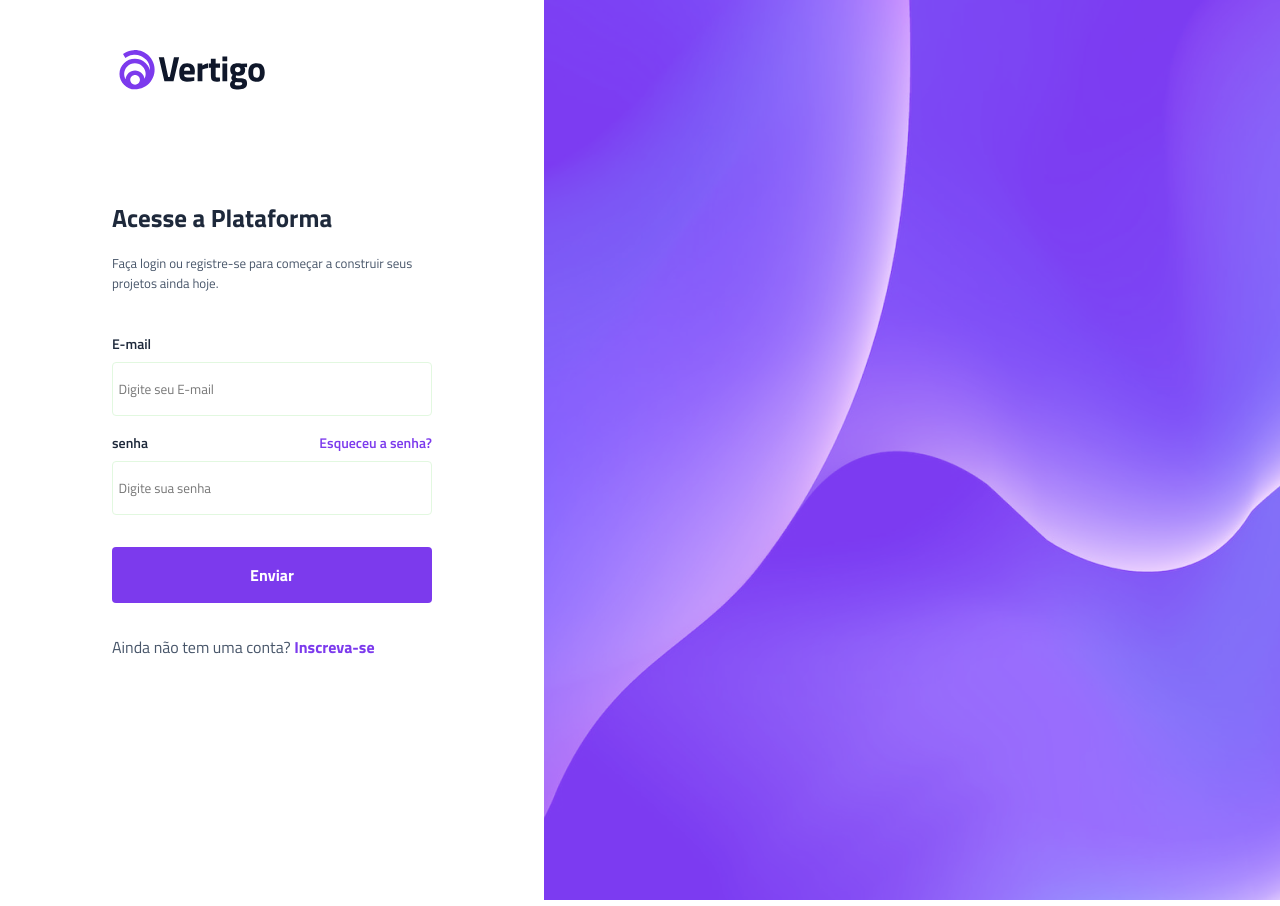
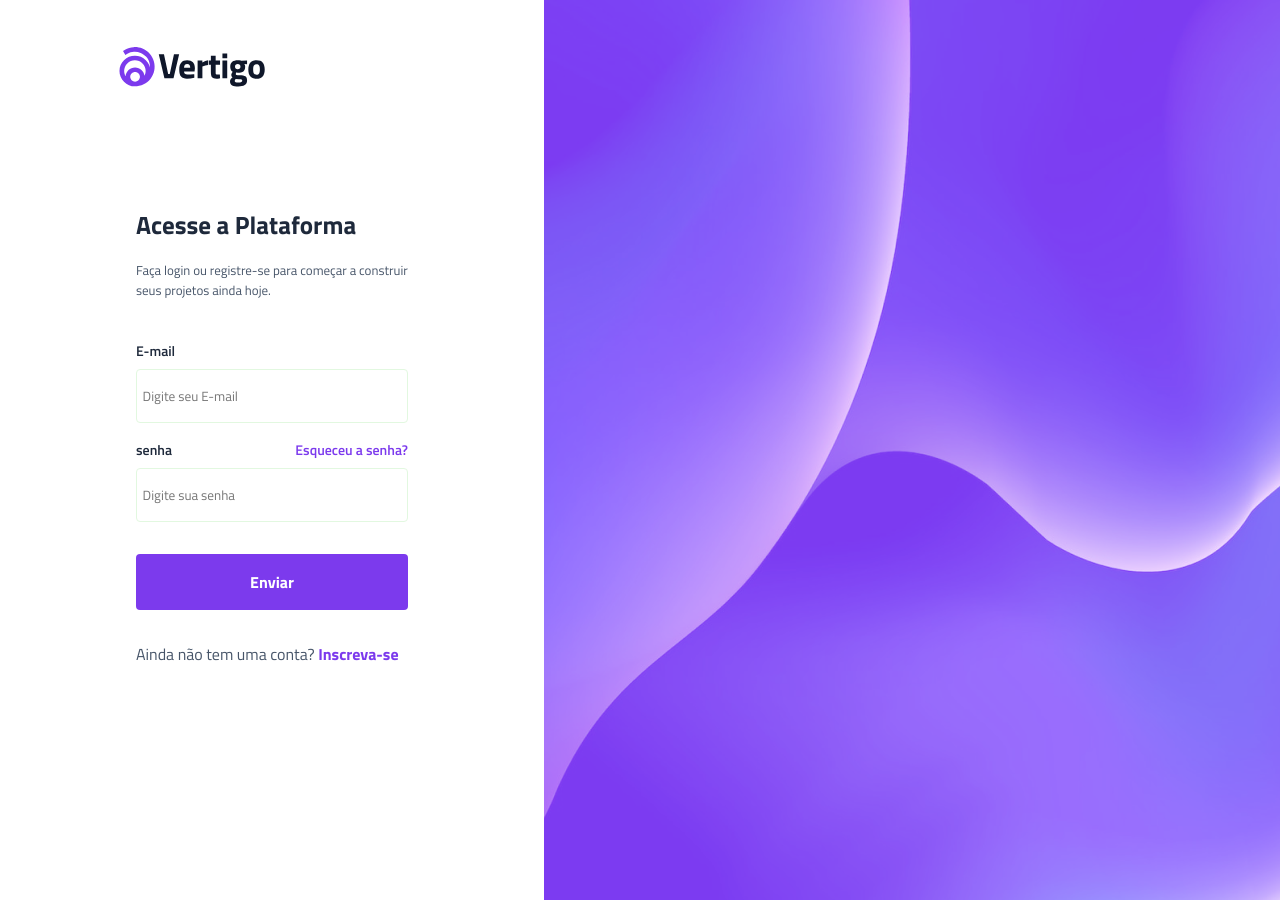
Before and after one commit to jp5plays/projeto-vertigo, a plain HTML site: page index.html in a window 1280 px wide. Drawn offline with Linux system fonts and the light colour scheme.

Commit message:
ajustes de margin e padding do main

```diff
--- a/style.css
+++ b/style.css
@@ -133,14 +133,17 @@ text-decoration: underline;
     header{
         background: none;
         justify-content: flex-start;
-        padding-inline: 7rem;
+        margin: 2.5rem 7rem 7rem;
+        height: fit-content;
     }
     header img{
         width: 10rem;
 
     }
     main{
-        padding-inline: 7rem;
+        margin-inline: 7rem;
+        max-width: 24rem;
+        padding: none;
     }
     .conteudo{
         width: 100%;
```
